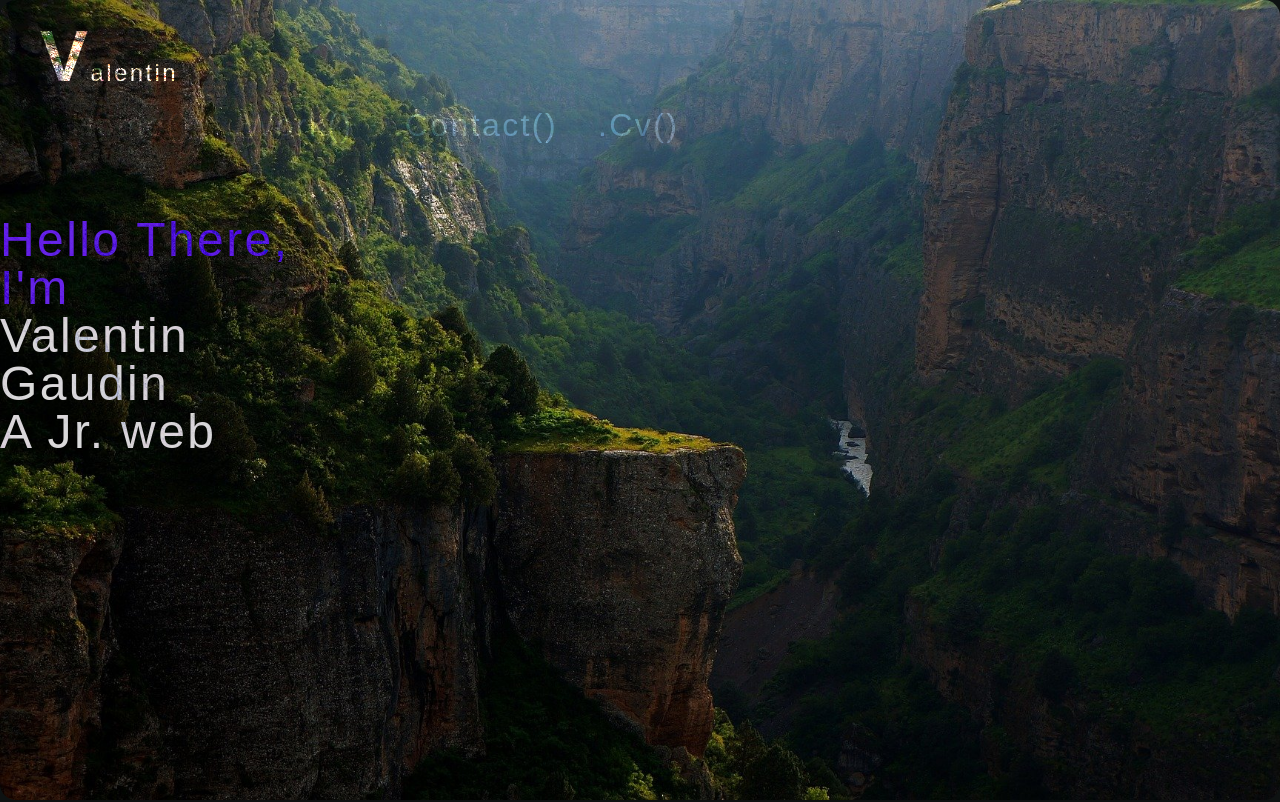
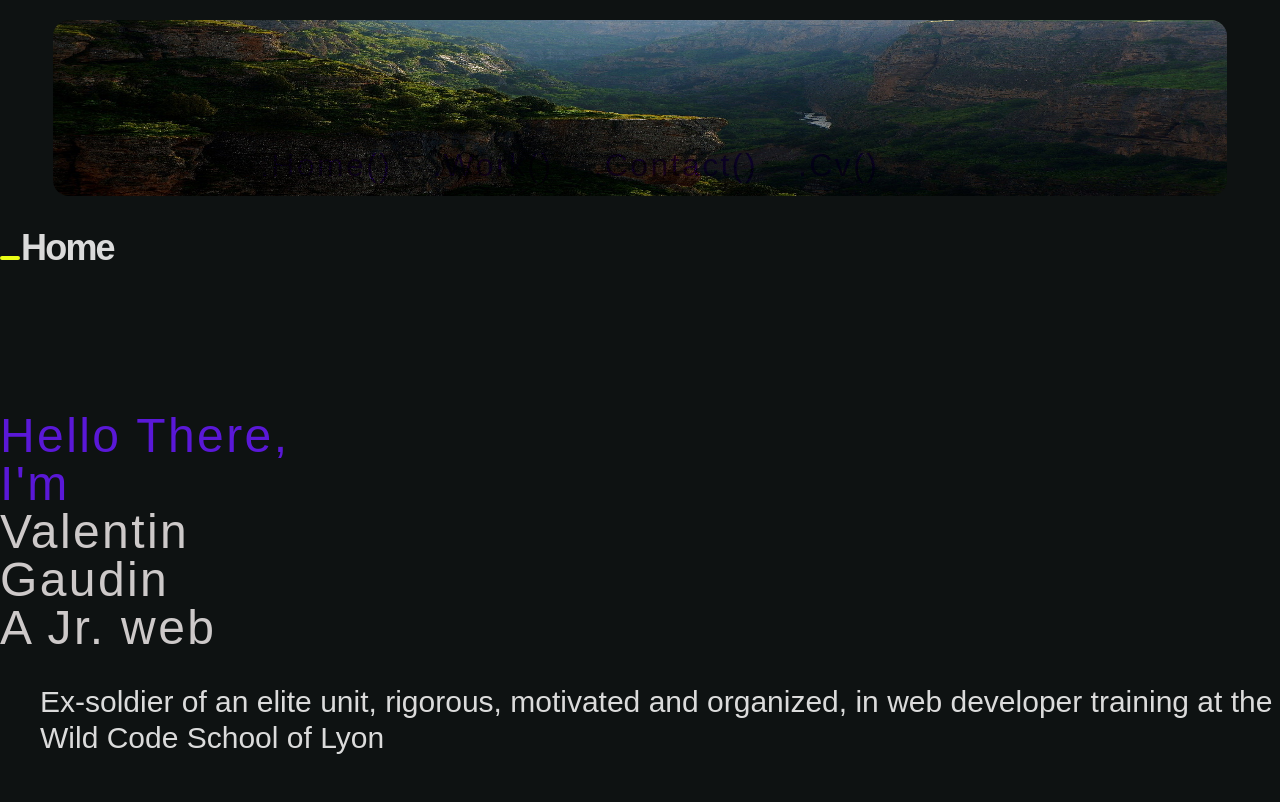
Before and after one commit to ValentinGaudin/valentin_gaudin, a Next.js app: page / in a window 1280 px wide. Shown: the top 802 px of the page. Built offline with nearby package versions, Linux system fonts and the light colour scheme.

Commit message:
try to change the comportement of the navigation large with picture

```diff
--- a/component/NavigationLg.js
+++ b/component/NavigationLg.js
@@ -16,28 +16,24 @@
 
     return (
         <>
-        <div  className="home theGrid img rounded-2xl mx-auto hidden md:block z-10">
-            <div className='w-8/12 h-7/12 mx-auto'>
+        <div  className="home theGrid img rounded-2xl mx-auto hidden md:block z-10 mt-5">
+            <div className='w-11/12 h-full mx-auto'>
                 <Image
                     className={style.styleSheet}
                     src={`/assets/img/bg`+`${randomize(1,6)}`+`.jpg`}
-                    layout='fill'
-                    objectFit='cover'
+                    layout='responsive'
+                    objectFit='fill'
                     objectPosition={'center'}
-                    height={'10%'}
+                    height={'15w'}
+                    width={"100w"}
                     alt="Background Image"
                 />
             </div>
-
-
-            <div className="text tracking-widest ml-10 top-10 md:text-1xl lg:text-2xl mix-blend-color-dodge w-20 z-50 absolute">
-
-                <p><strong>V</strong><span>alentin</span></p>
-
-
-                <div className="nav">
-                    <nav className="nav navigation mix-blend-color-burn relative left-0">
-                        <ul className="flex flex-row justify-start w-full" id="navBG">
+            <div className="text tracking-widest left-20 top-20 md:text-1xl lg:text-2xl w-20 z-50 absolute mix-blend-overlay">
+                <p className=""><strong>V</strong><span>alentin</span></p>
+                <div className="nav relative left-40 ">
+                    <nav className="nav navigation relative left-0">
+                        <ul className="flex flex-row justify-start w-full text-purple-dark" id="navBG">
                             <li>
                                 <Link href="/">
                                 .Home()
--- a/pages/contact.js
+++ b/pages/contact.js
@@ -9,7 +9,7 @@
     return (
         <div>
             <Header />
-            <Title info="Contact"/>
+            <Title name="Contact"/>
             <Mail />
             <Footer />
         </div>
--- a/public/assets/styles/_navigation.scss
+++ b/public/assets/styles/_navigation.scss
@@ -1,4 +1,3 @@
-
 nav{
     font-size: 2em;
     position: relative;
@@ -13,7 +12,6 @@
     position: relative;
     margin: 20px;
         a{
-        color: $header-link-active;
             &::after{
                 content: "";
                 width: 0;
--- a/public/assets/styles/random.module.scss
+++ b/public/assets/styles/random.module.scss
@@ -2,7 +2,6 @@
     background-attachment: fixed;
     background-position: center;
     background-repeat: no-repeat;
-
     width: max-content;
     min-height: 10%;
     border-radius: 1rem;
```
Also changed, not shown: 1 other file (tests, documents, lock files or other folders).
